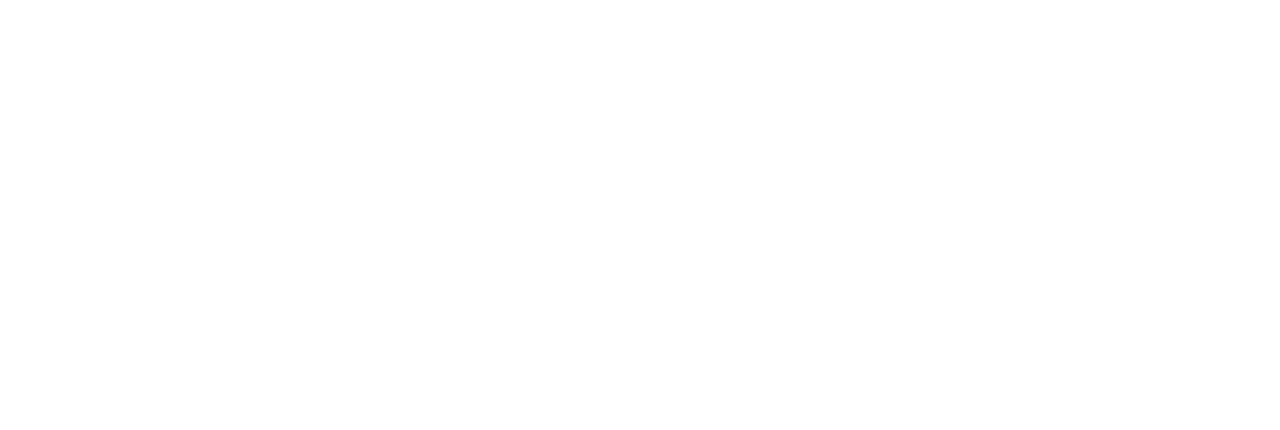
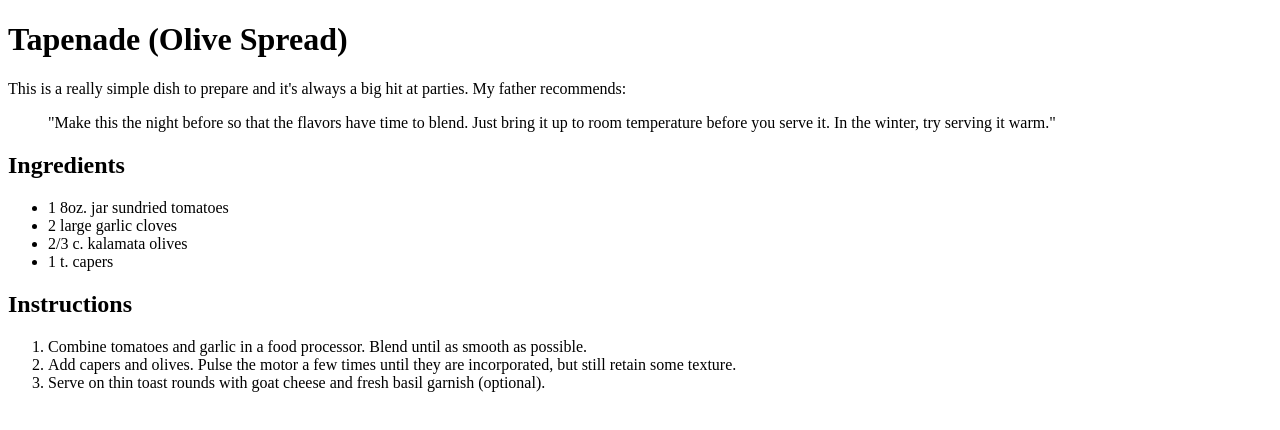
Before and after one commit to grc-338-02-spring-2016/github-demo-02-gabrielleyakobson, a plain HTML site: page index.html in a window 1280 px wide. Drawn offline with Linux system fonts and the light colour scheme.

Commit message:
recipe.html

```diff
--- a/index.html
+++ b/index.html
@@ -5,12 +5,31 @@
 <head>
 
 
-    <title>My 338 Page</title>
+    <title>Tapenade</title>
 
 </head>
 
 <body>
+    <h1>Tapenade (Olive Spread)</h1>
 
+This is a really simple dish to prepare and it's always a big hit at parties. My father recommends:<br>
+
+    <blockquote>"Make this the night before so that the flavors have time to blend. Just bring it up to room temperature before you serve it. In the winter, try serving it warm."</blockquote>
+
+    <h2>Ingredients</h2>
+
+    <ul><li>1 8oz. jar sundried tomatoes</li>
+    <li>2 large garlic cloves</li>
+    <li>2/3 c. kalamata olives</li>
+    <li>1 t. capers</li></ul>
+
+    <h2>Instructions</h2>
+
+<ol><li>Combine tomatoes and garlic in a food processor. Blend until as smooth as possible.</li>
+
+<li>Add capers and olives. Pulse the motor a few times until they are incorporated, but still retain some texture.</li>
+
+<li>Serve on thin toast rounds with goat cheese and fresh basil garnish (optional).</li></ol>
 
 
 </body>
```
